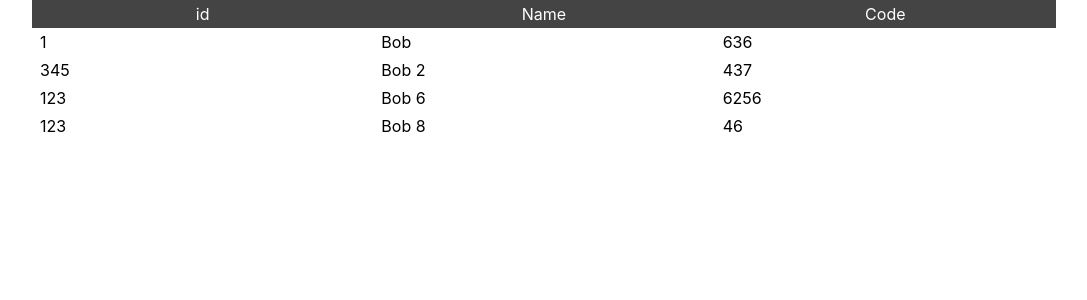
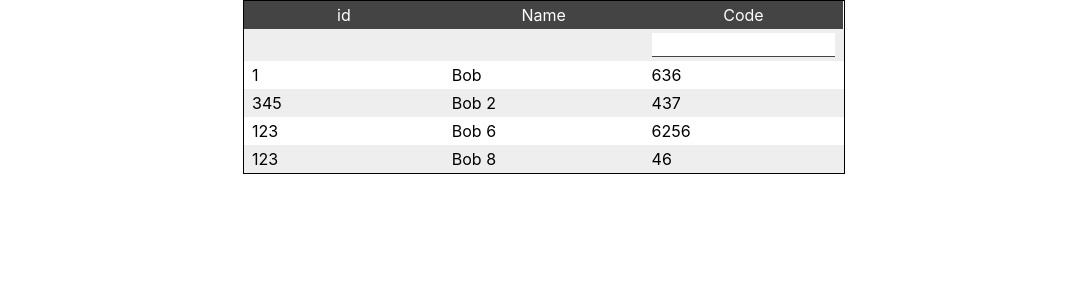
Before and after one commit to tomkallen/table-x, a React (Create React App) app: page / in a window 1280 px wide. Shown: the top 300 px of the page, without its empty margins (96-1183 px from the left). Built offline with nearby package versions, Linux system fonts and the light colour scheme; the HTML template or start-up script is replaced by a standard one.

Commit message:
add Filter component

```diff
--- a/src/App.css
+++ b/src/App.css
@@ -1,3 +1,7 @@
+.tablex * {
+    box-sizing: border-box;
+}
+
 .tablex-cell {
     display: inline-block;
     padding: .25rem .5rem;
@@ -14,8 +18,23 @@
     display: flex;
 }
 
+.tablex-row:nth-child(2n) {
+    background-color: #eee;
+}
+
+.tablex-input {
+    border: none;
+    outline: none;
+    margin: 0;
+    width: 100%;
+    border-bottom: 1px solid #444;
+    padding: .25rem .5rem;
+}
+
+
 .wrapper {
-    width: 80%;
+    width: 600px;
     margin: 0 auto;
     padding: 0;
+    border: 1px solid black;
 }
--- a/src/App.js
+++ b/src/App.js
@@ -13,6 +13,7 @@ class App extends React.Component {
     return <div className={'wrapper'}>
       <Tablex
         columns={structure}
+        filterable
         rows={data}
         onCellClick={this.onCellClick}
       />
--- a/src/components/Tablex.js
+++ b/src/components/Tablex.js
@@ -1,6 +1,6 @@
 import React from 'react'
 import PropTypes from 'prop-types'
-import { TablexRows, TablexHeader } from './index'
+import { TablexRows, TablexHeader,TablexFilter } from './index'
 
 export class Tablex extends React.Component {
 
@@ -17,6 +17,11 @@ export class Tablex extends React.Component {
     />
     : null
 
+  createFilters = () => {
+    if (!this.props.filterable) return null
+    return <TablexFilter columns={this.props.columns}/>
+  }
+
   createRows = () =>
     <TablexRows
       onCellClick={this.props.onCellClick}
@@ -27,10 +32,11 @@ export class Tablex extends React.Component {
     />
 
   render () {
-    return <>
+    return <div className={'tablex'}>
       {this.createHeader()}
+      {this.createFilters()}
       {this.createRows()}
-    </>
+    </div>
   }
 }
 
@@ -38,10 +44,12 @@ Tablex.propTypes = {
   columns: PropTypes.array.isRequired,
   rows: PropTypes.array.isRequired,
   showHeader: PropTypes.bool,
+  filterable: PropTypes.bool,
   onCellClick: PropTypes.func
 }
 
 Tablex.defaultProps = {
   showHeader: true,
+  filterable: false,
   onCellClick: () => {}
 }
--- /dev/null
+++ b/src/components/TablexFilter.js
@@ -0,0 +1,28 @@
+import React, { Component } from 'react'
+
+export class TablexFilter extends Component {
+
+  renderInput = (cell) => {
+    if (!cell.filter) return null
+    return <input
+      className={'tablex-input'}
+      onChange={() => {}}
+      type="text"
+    />
+  }
+
+  renderFilterCells = () => {
+    return this.props.columns.map((cell, index) =>
+      <div
+        key={`filter-${index}`}
+        className={'tablex-cell tablex-filter'}
+        style={{ width: cell.width + '%' }}
+      >
+        {this.renderInput(cell)}
+      </div>)
+  }
+
+  render () {
+    return <div className={'tablex-row'}>{this.renderFilterCells()}</div>
+  }
+}
--- a/src/components/index.js
+++ b/src/components/index.js
@@ -1,4 +1,5 @@
-import {TablexRows} from './TablexRows'
-import {TablexHeader} from './TablexHeader'
+import { TablexRows } from './TablexRows'
+import { TablexHeader } from './TablexHeader'
+import { TablexFilter } from './TablexFilter'
 
-export {TablexHeader, TablexRows}
+export { TablexHeader, TablexRows, TablexFilter }
--- a/src/data.js
+++ b/src/data.js
@@ -8,5 +8,5 @@ export const data = [
 export const structure = [
   { name: 'id', accessor: d => d.id, width: 33.3, sort: (a, b) => a.id - b.id },
   { name: 'Name', accessor: 'name', width: 33.3 },
-  { name: 'Code', accessor: d => d.code, width: 33.3 },
+  { name: 'Code', accessor: d => d.code, width: 33.3, filter: true },
 ]
```
